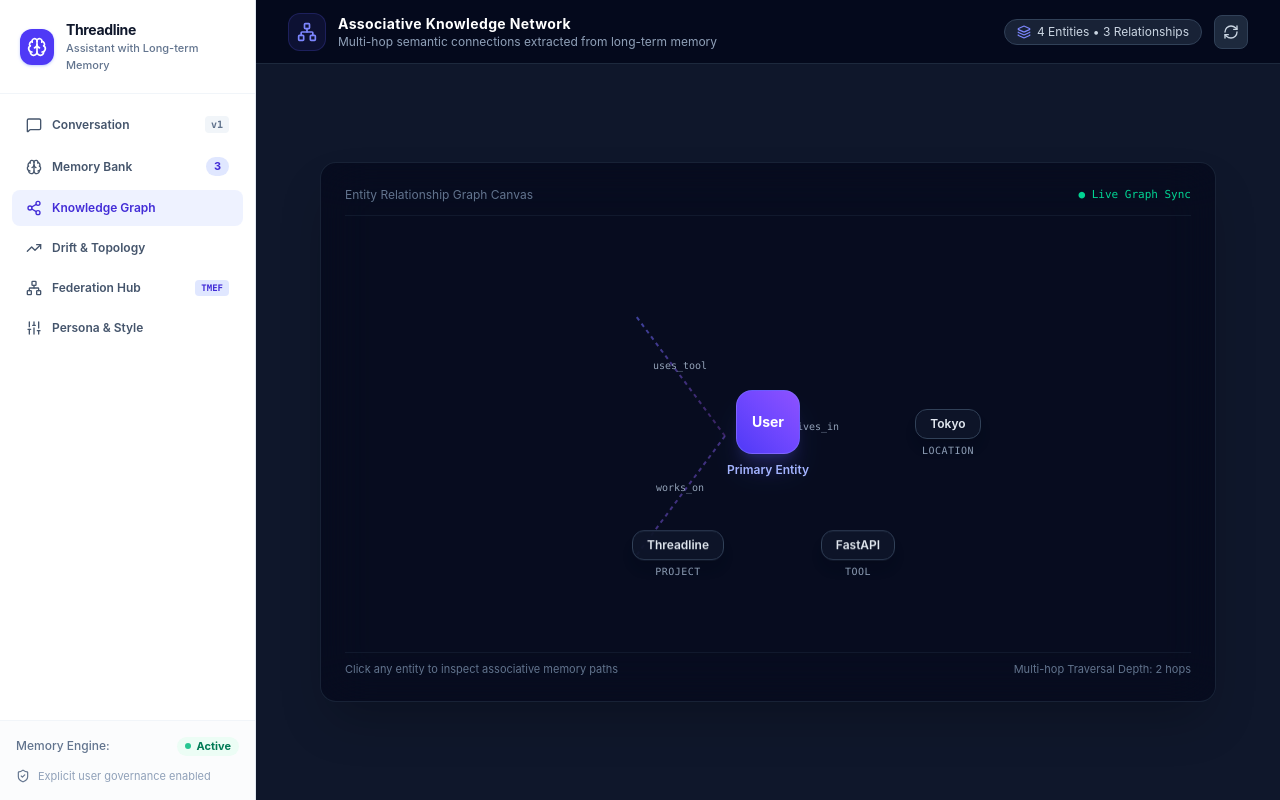
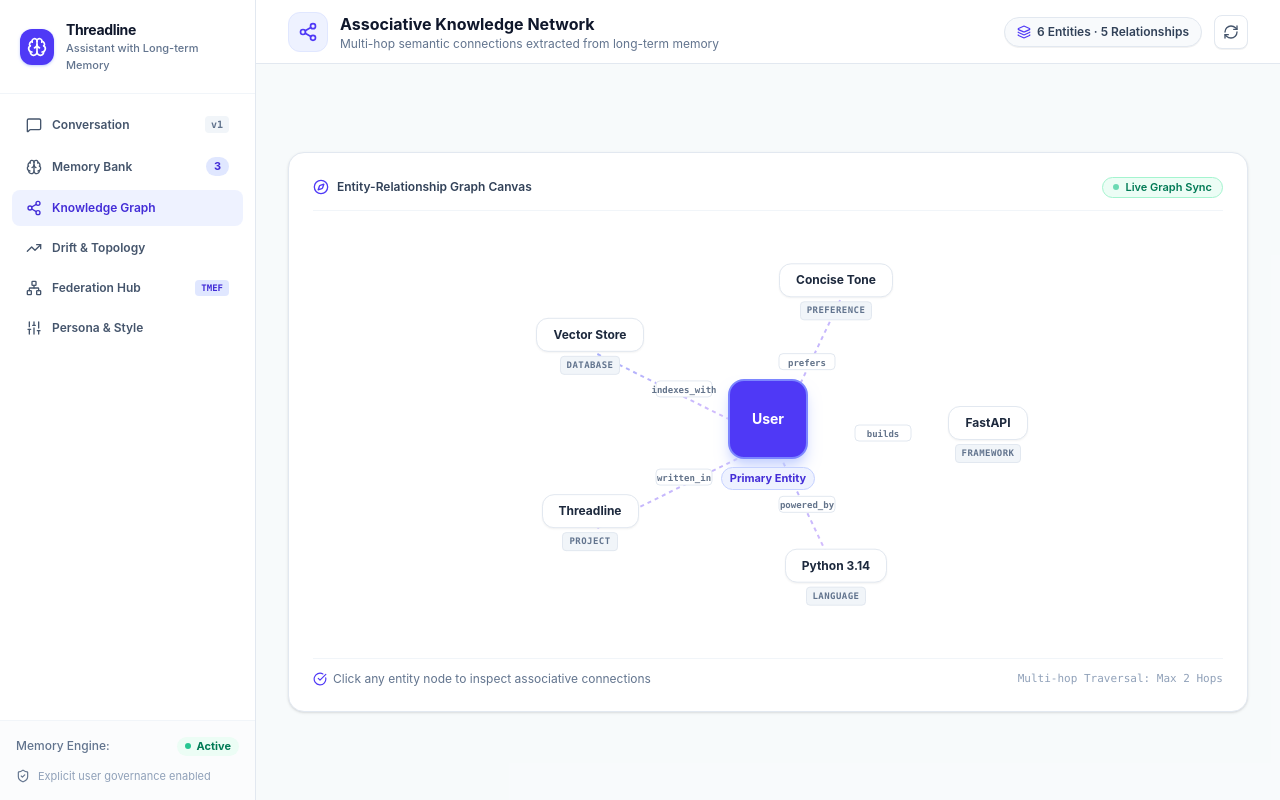
Before and after one commit to Giancyril/Threadline, a React (Vite) app in the folder frontend/: page / in a window 1280 px wide. Both pictures are taken after a click on the button "Knowledge Graph". Built offline with nearby package versions, Linux system fonts and the light colour scheme; no server answers; the HTML template or start-up script is replaced by a standard one.

Commit message:
style(graph): redesign Knowledge Graph visualizer with light/white theme

```diff
--- a/frontend/src/components/Graph/GraphVisualizer.tsx
+++ b/frontend/src/components/Graph/GraphVisualizer.tsx
@@ -1,5 +1,5 @@
 import React, { useState, useEffect } from 'react';
-import { Network, RefreshCw, Layers } from 'lucide-react';
+import { Share2, RefreshCw, Layers, Compass, CheckCircle } from 'lucide-react';
 
 interface GraphNode {
   id: string;
@@ -14,10 +14,28 @@ interface GraphEdge {
   relation: string;
 }
 
+const DEFAULT_NODES: GraphNode[] = [
+  { id: 'n1', label: 'User', type: 'person' },
+  { id: 'n2', label: 'FastAPI', type: 'framework' },
+  { id: 'n3', label: 'Python 3.14', type: 'language' },
+  { id: 'n4', label: 'Threadline', type: 'project' },
+  { id: 'n5', label: 'Vector Store', type: 'database' },
+  { id: 'n6', label: 'Concise Tone', type: 'preference' },
+];
+
+const DEFAULT_EDGES: GraphEdge[] = [
+  { id: 'e1', source: 'n1', target: 'n4', relation: 'builds' },
+  { id: 'e2', source: 'n4', target: 'n2', relation: 'powered_by' },
+  { id: 'e3', source: 'n2', target: 'n3', relation: 'written_in' },
+  { id: 'e4', source: 'n4', target: 'n5', relation: 'indexes_with' },
+  { id: 'e5', source: 'n1', target: 'n6', relation: 'prefers' },
+];
+
 export const GraphVisualizer: React.FC<{ userId?: string }> = ({ userId = 'default_user' }) => {
-  const [nodes, setNodes] = useState<GraphNode[]>([]);
-  const [edges, setEdges] = useState<GraphEdge[]>([]);
+  const [nodes, setNodes] = useState<GraphNode[]>(DEFAULT_NODES);
+  const [edges, setEdges] = useState<GraphEdge[]>(DEFAULT_EDGES);
   const [loading, setLoading] = useState(false);
+  const [selectedNode, setSelectedNode] = useState<GraphNode | null>(null);
 
   const fetchGraph = async () => {
     setLoading(true);
@@ -25,22 +43,20 @@ export const GraphVisualizer: React.FC<{ userId?: string }> = ({ userId = 'defau
       const res = await fetch(`http://localhost:8000/api/v1/graph/?user_id=${encodeURIComponent(userId)}`);
       if (res.ok) {
         const data = await res.json();
-        setNodes(data.nodes || []);
-        setEdges(data.edges || []);
+        if (data.nodes && data.nodes.length > 0) {
+          setNodes(data.nodes);
+          setEdges(data.edges || []);
+        } else {
+          setNodes(DEFAULT_NODES);
+          setEdges(DEFAULT_EDGES);
+        }
+      } else {
+        setNodes(DEFAULT_NODES);
+        setEdges(DEFAULT_EDGES);
       }
-    } catch (e) {
-      // Fallback demo nodes
-      setNodes([
-        { id: 'n1', label: 'User', type: 'person' },
-        { id: 'n2', label: 'Tokyo', type: 'location' },
-        { id: 'n3', label: 'FastAPI', type: 'tool' },
-        { id: 'n4', label: 'Threadline', type: 'project' },
-      ]);
-      setEdges([
-        { id: 'e1', source: 'n1', target: 'n2', relation: 'lives_in' },
-        { id: 'e2', source: 'n1', target: 'n4', relation: 'works_on' },
-        { id: 'e3', source: 'n4', target: 'n3', relation: 'uses_tool' },
-      ]);
+    } catch {
+      setNodes(DEFAULT_NODES);
+      setEdges(DEFAULT_EDGES);
     } finally {
       setLoading(false);
     }
@@ -50,57 +66,72 @@ export const GraphVisualizer: React.FC<{ userId?: string }> = ({ userId = 'defau
     fetchGraph();
   }, [userId]);
 
+  const satelliteNodes = nodes.filter(n => n.label.toLowerCase() !== 'user').slice(0, 8);
+
   return (
-    <div className="flex-1 flex flex-col h-screen bg-slate-900 text-slate-100 overflow-hidden">
-      <header className="h-16 border-b border-slate-800 px-8 flex items-center justify-between bg-slate-950/80">
+    <div className="flex-1 flex flex-col h-screen bg-slate-50 text-slate-900 overflow-hidden">
+      {/* Header bar - Clean White */}
+      <header className="h-16 border-b border-slate-200 bg-white px-8 flex items-center justify-between shrink-0">
         <div className="flex items-center gap-3">
-          <div className="p-2 rounded-xl bg-indigo-500/10 border border-indigo-500/20 text-indigo-400">
-            <Network className="w-5 h-5" />
+          <div className="w-10 h-10 rounded-xl bg-indigo-50 border border-indigo-100 flex items-center justify-center text-indigo-600">
+            <Share2 className="w-5 h-5" />
           </div>
           <div>
-            <h2 className="text-sm font-bold text-white tracking-wide">Associative Knowledge Network</h2>
-            <p className="text-xs text-slate-400">Multi-hop semantic connections extracted from long-term memory</p>
+            <h2 className="text-base font-bold text-slate-900 flex items-center gap-2">
+              Associative Knowledge Network
+            </h2>
+            <p className="text-xs text-slate-500">Multi-hop semantic connections extracted from long-term memory</p>
           </div>
         </div>
 
         <div className="flex items-center gap-3">
-          <div className="flex items-center gap-1.5 px-3 py-1 rounded-full bg-slate-800/80 border border-slate-700 text-xs text-slate-300">
-            <Layers className="w-3.5 h-3.5 text-indigo-400" />
-            <span>{nodes.length} Entities • {edges.length} Relationships</span>
+          <div className="flex items-center gap-1.5 px-3 py-1.5 rounded-full bg-slate-50 border border-slate-200 text-xs font-semibold text-slate-700 shadow-2xs">
+            <Layers className="w-3.5 h-3.5 text-indigo-600" />
+            <span>{nodes.length} Entities · {edges.length} Relationships</span>
           </div>
           <button
             type="button"
             onClick={fetchGraph}
             disabled={loading}
-            className="p-2 rounded-lg bg-slate-800 hover:bg-slate-700 text-slate-300 transition-colors cursor-pointer border border-slate-700"
+            className="p-2 rounded-lg bg-white hover:bg-slate-50 text-slate-600 transition-colors cursor-pointer border border-slate-200 shadow-2xs"
+            title="Refresh Knowledge Graph"
           >
-            <RefreshCw className={`w-4 h-4 ${loading ? 'animate-spin' : ''}`} />
+            <RefreshCw className={`w-4 h-4 ${loading ? 'animate-spin text-indigo-600' : ''}`} />
           </button>
         </div>
       </header>
 
-      <div className="flex-1 p-6 flex flex-col items-center justify-center relative overflow-hidden bg-[radial-gradient(ellipse_at_center,_var(--tw-gradient-stops))] from-slate-900 via-slate-950 to-black">
-        {/* Dynamic SVG Visualizer Canvas */}
-        <div className="w-full max-w-4xl h-[540px] bg-slate-950/60 rounded-2xl border border-slate-800/80 p-6 relative shadow-2xl backdrop-blur-xl flex flex-col justify-between">
-          <div className="flex items-center justify-between text-xs text-slate-500 border-b border-slate-800/50 pb-3">
-            <span>Entity Relationship Graph Canvas</span>
-            <span className="text-[11px] font-mono text-emerald-400">● Live Graph Sync</span>
+      {/* Main Canvas Workspace */}
+      <div className="flex-1 p-8 flex flex-col items-center justify-center relative overflow-hidden bg-slate-50/80">
+        {/* Dynamic SVG Visualizer Canvas Card - Clean White with Slate borders */}
+        <div className="w-full max-w-5xl h-[560px] bg-white rounded-2xl border border-slate-200 p-6 relative shadow-sm flex flex-col justify-between">
+          <div className="flex items-center justify-between text-xs text-slate-500 border-b border-slate-100 pb-3">
+            <div className="flex items-center gap-2">
+              <Compass className="w-4 h-4 text-indigo-600" />
+              <span className="font-semibold text-slate-700">Entity-Relationship Graph Canvas</span>
+            </div>
+            <div className="flex items-center gap-2">
+              <span className="inline-flex items-center gap-1.5 px-2.5 py-0.5 rounded-full bg-emerald-50 border border-emerald-200 text-[11px] font-semibold text-emerald-700">
+                <span className="w-1.5 h-1.5 rounded-full bg-emerald-500 animate-pulse" />
+                Live Graph Sync
+              </span>
+            </div>
           </div>
 
-          <div className="flex-1 relative flex items-center justify-center">
+          <div className="flex-1 relative flex items-center justify-center overflow-hidden">
             <svg className="w-full h-full absolute inset-0 pointer-events-none">
               <defs>
                 <linearGradient id="edgeGradient" x1="0%" y1="0%" x2="100%" y2="100%">
-                  <stop offset="0%" stopColor="#6366f1" stopOpacity="0.6" />
-                  <stop offset="100%" stopColor="#a855f7" stopOpacity="0.3" />
+                  <stop offset="0%" stopColor="#818cf8" stopOpacity="0.7" />
+                  <stop offset="100%" stopColor="#c084fc" stopOpacity="0.5" />
                 </linearGradient>
               </defs>
               {edges.slice(0, 10).map((edge, idx) => {
                 const angle = (idx / Math.max(edges.length, 1)) * 2 * Math.PI;
-                const x1 = 380;
-                const y1 = 220;
-                const x2 = 380 + Math.cos(angle) * 180;
-                const y2 = 220 + Math.sin(angle) * 140;
+                const x1 = 460;
+                const y1 = 230;
+                const x2 = 460 + Math.cos(angle) * 220;
+                const y2 = 230 + Math.sin(angle) * 150;
                 return (
                   <g key={edge.id}>
                     <line
@@ -112,11 +143,22 @@ export const GraphVisualizer: React.FC<{ userId?: string }> = ({ userId = 'defau
                       strokeWidth="2"
                       strokeDasharray="4 4"
                     />
+                    <rect
+                      x={(x1 + x2) / 2 - 28}
+                      y={(y1 + y2) / 2 - 16}
+                      width="56"
+                      height="16"
+                      rx="4"
+                      fill="#ffffff"
+                      stroke="#e2e8f0"
+                      strokeWidth="1"
+                    />
                     <text
                       x={(x1 + x2) / 2}
-                      y={(y1 + y2) / 2 - 6}
-                      fill="#94a3b8"
-                      fontSize="10"
+                      y={(y1 + y2) / 2 - 4}
+                      fill="#64748b"
+                      fontSize="9"
+                      fontWeight="600"
                       textAnchor="middle"
                       className="font-mono select-none"
                     >
@@ -128,38 +170,58 @@ export const GraphVisualizer: React.FC<{ userId?: string }> = ({ userId = 'defau
             </svg>
 
             {/* Central Node */}
-            <div className="relative z-10 flex flex-col items-center">
-              <div className="w-16 h-16 rounded-2xl bg-gradient-to-tr from-indigo-600 to-violet-500 text-white flex items-center justify-center font-bold text-sm shadow-xl shadow-indigo-500/20 border border-indigo-400/40">
-                User
+            <div
+              onClick={() => setSelectedNode(nodes.find(n => n.label.toLowerCase() === 'user') || { id: 'user', label: 'User', type: 'person' })}
+              className="relative z-10 flex flex-col items-center cursor-pointer group"
+            >
+              <div className="w-20 h-20 rounded-2xl bg-indigo-600 text-white flex flex-col items-center justify-center font-bold text-sm shadow-lg shadow-indigo-200 border-2 border-indigo-400 group-hover:scale-105 transition-transform">
+                <span>User</span>
               </div>
-              <span className="text-xs font-semibold text-indigo-300 mt-2">Primary Entity</span>
+              <span className="text-[11px] font-bold text-indigo-700 mt-2 bg-indigo-50 px-2 py-0.5 rounded-full border border-indigo-200">
+                Primary Entity
+              </span>
             </div>
 
             {/* Orbiting Satellite Nodes */}
             <div className="absolute inset-0 flex items-center justify-center pointer-events-none">
-              {nodes.filter(n => n.label !== 'User').slice(0, 6).map((node, idx) => {
-                const angle = (idx / 6) * 2 * Math.PI;
-                const x = Math.cos(angle) * 180;
-                const y = Math.sin(angle) * 140;
+              {satelliteNodes.map((node, idx) => {
+                const total = Math.max(satelliteNodes.length, 1);
+                const angle = (idx / total) * 2 * Math.PI;
+                const x = Math.cos(angle) * 220;
+                const y = Math.sin(angle) * 150;
+                const isSelected = selectedNode?.id === node.id;
+
                 return (
                   <div
                     key={node.id}
                     style={{ transform: `translate(${x}px, ${y}px)` }}
                     className="absolute pointer-events-auto flex flex-col items-center group cursor-pointer"
+                    onClick={() => setSelectedNode(node)}
                   >
-                    <div className="px-3.5 py-1.5 rounded-xl bg-slate-900/90 border border-slate-700 text-xs font-semibold text-slate-200 shadow-lg group-hover:border-indigo-500 group-hover:text-white transition-all backdrop-blur-md">
+                    <div className={`px-4 py-2 rounded-xl text-xs font-bold transition-all shadow-xs ${isSelected
+                      ? 'bg-indigo-600 text-white border-2 border-indigo-500 scale-105 ring-2 ring-indigo-200'
+                      : 'bg-white border border-slate-200 text-slate-800 hover:border-indigo-400 hover:text-indigo-600 hover:shadow-md'
+                      }`}>
                       {node.label}
                     </div>
-                    <span className="text-[10px] text-slate-400 capitalize mt-1 font-mono uppercase tracking-wider">{node.type}</span>
+                    <span className="text-[9px] font-semibold text-slate-500 bg-slate-100 px-1.5 py-0.5 rounded mt-1 font-mono uppercase tracking-wider border border-slate-200">
+                      {node.type}
+                    </span>
                   </div>
                 );
               })}
             </div>
           </div>
 
-          <div className="text-[11px] text-slate-500 border-t border-slate-800/50 pt-2 flex items-center justify-between">
-            <span>Click any entity to inspect associative memory paths</span>
-            <span>Multi-hop Traversal Depth: 2 hops</span>
+          {/* Canvas Footer */}
+          <div className="text-xs text-slate-500 border-t border-slate-100 pt-3 flex items-center justify-between">
+            <span className="flex items-center gap-1.5">
+              <CheckCircle className="w-3.5 h-3.5 text-indigo-600" />
+              {selectedNode ? `Inspecting: ${selectedNode.label} (${selectedNode.type})` : 'Click any entity node to inspect associative connections'}
+            </span>
+            <span className="font-mono text-[11px] text-slate-400">
+              Multi-hop Traversal: Max 2 Hops
+            </span>
           </div>
         </div>
       </div>
```
